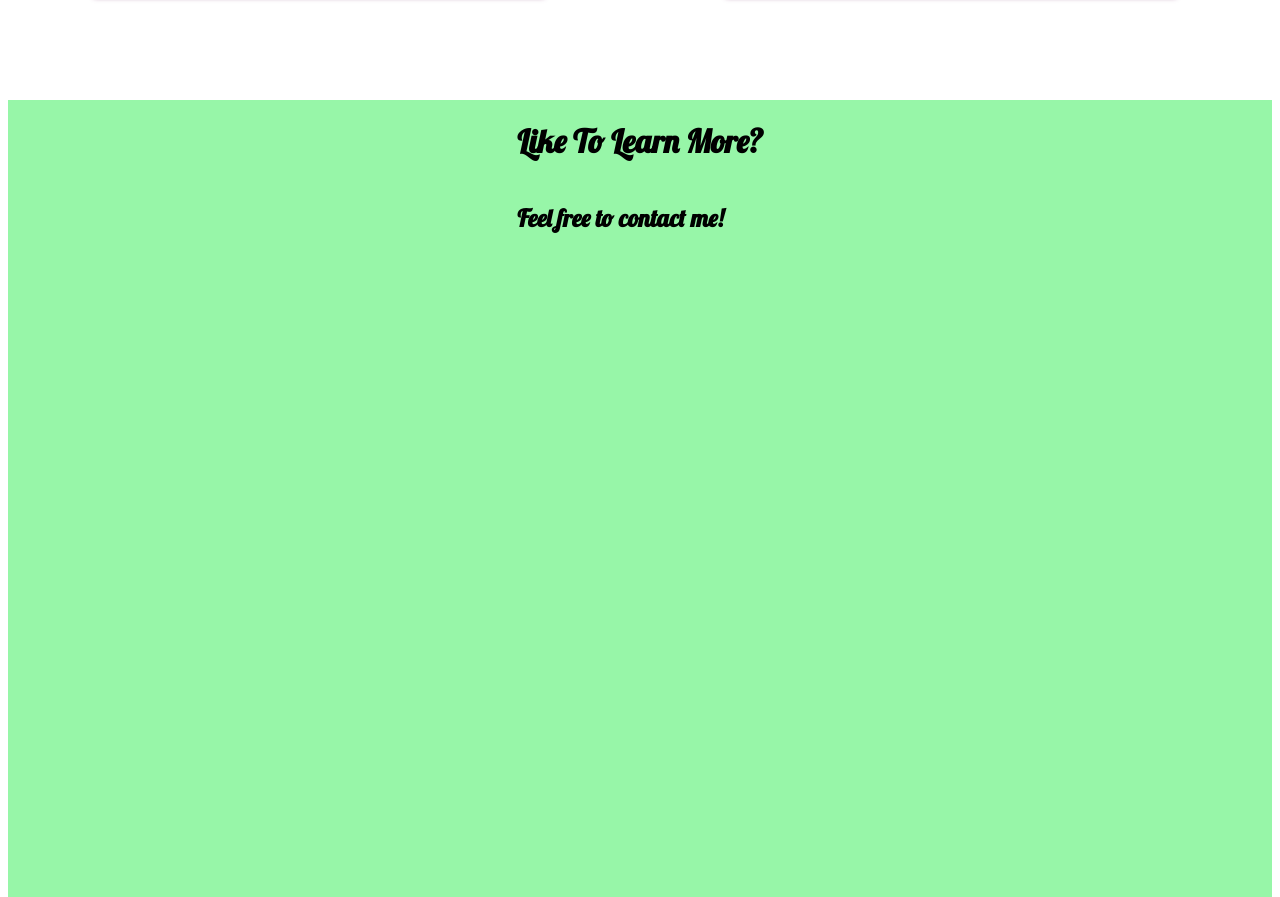
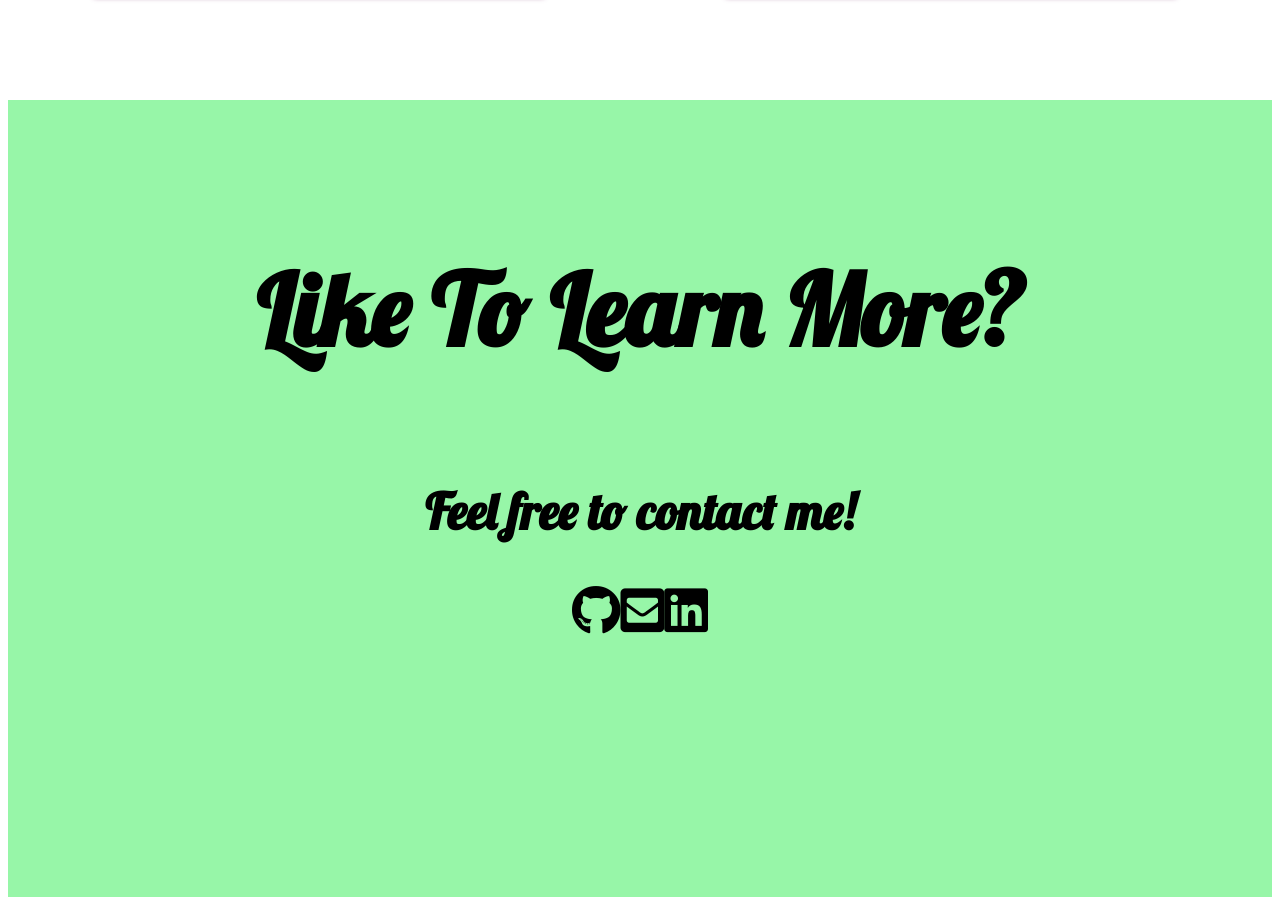
Before and after one commit to jculver1/Front-end-personal-website, an Angular app: page / in a window 1280 px wide. Shown: the part 3417-4314 px from the top of the page. Built offline with nearby package versions, Linux system fonts and the light colour scheme.

Commit message:
added icons to contact page

```diff
--- a/src/app/contact/contact.component.html
+++ b/src/app/contact/contact.component.html
@@ -2,5 +2,10 @@
   <div class="header">
     <h1>Like To Learn More?</h1>
     <h2>Feel free to contact me!</h2>
+    <div class="links">
+        <i class="fab fa-github"></i>
+        <i class="fas fa-envelope-square"></i>
+        <i class="fab fa-linkedin"></i>
+    </div>
   </div>
 </div>
--- a/src/app/contact/contact.component.scss
+++ b/src/app/contact/contact.component.scss
@@ -10,7 +10,22 @@
   .header{
     display: flex;
     flex-direction: column;
-    flex-wrap: wrap;
-    align-content: center;
+    align-items: center;
+    padding-top: 80px;
+    h1{
+      font-size: 100px;
+    }
+    h2{
+      font-size: 50px;
+    }
+  }
 
+  .links{
+    align-content: space-between;
+    align-items: space-between;
+    justify-content: space-between;
+
+    i{
+      font-size: 50px;
+    }
   }
--- a/src/index.html
+++ b/src/index.html
@@ -9,7 +9,7 @@
   <link href="https://fonts.googleapis.com/css?family=Josefin+Slab|Lobster|Roboto+Slab" rel="stylesheet">
   <!-- <link rel="stylesheet" href="https://stackpath.bootstrapcdn.com/bootstrap/4.3.1/css/bootstrap.min.css" integrity="sha384-ggOyR0iXCbMQv3Xipma34MD+dH/1fQ784/j6cY/iJTQUOhcWr7x9JvoRxT2MZw1T" crossorigin="anonymous"> -->
   <link href="https://fonts.googleapis.com/css?family=Josefin+Slab|Lobster|Roboto+Slab" rel="stylesheet">
-
+  <link rel="stylesheet" href="https://use.fontawesome.com/releases/v5.8.1/css/all.css" integrity="sha384-50oBUHEmvpQ+1lW4y57PTFmhCaXp0ML5d60M1M7uH2+nqUivzIebhndOJK28anvf" crossorigin="anonymous">
 </head>
 <body>
   <app-root></app-root>
```
